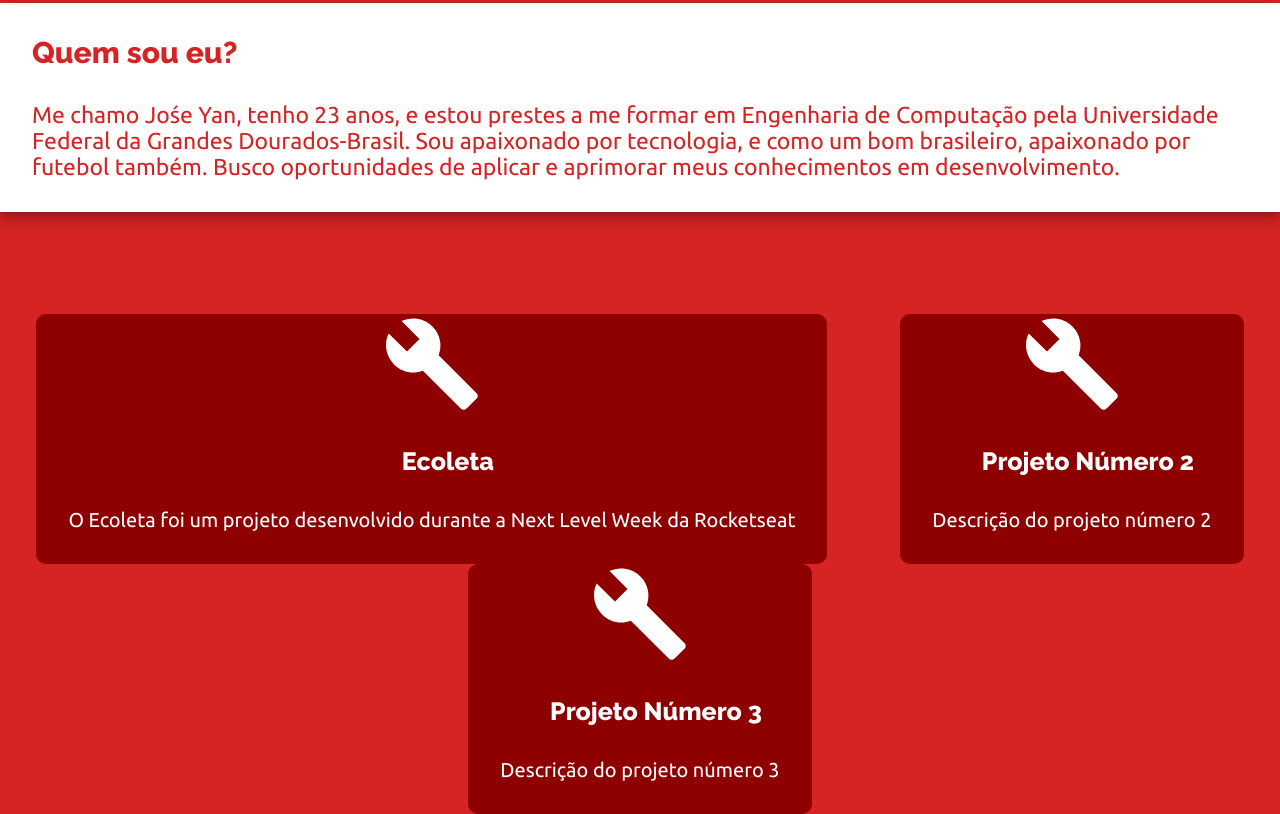
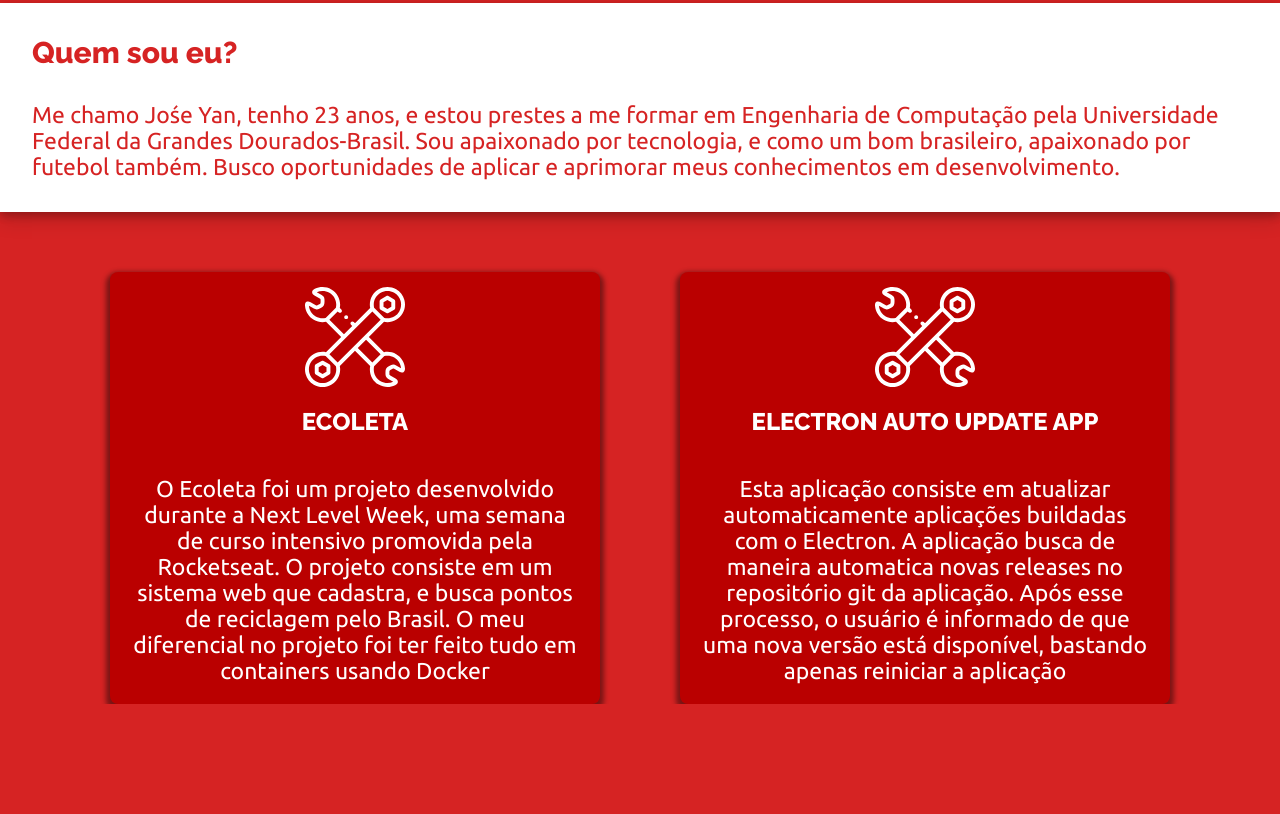
Before and after one commit to YanLipu/YanLipu.github.io, a plain HTML site: page index.html in a window 1280 px wide. Shown: the part 731-1545 px from the top of the page. After the commit the page ends 1435 px from the top, so only its background shows below. Drawn offline with Linux system fonts and the light colour scheme.

Commit message:
09-06 3-01pm version

```diff
--- a/index.html
+++ b/index.html
@@ -12,8 +12,8 @@
 
     <nav class="nav">
         <ul class="nav__list">
-            <li class="nav__item"><a class="nav__button" href="#about">About</a></li>
-            <li class="nav__item"><a class="nav__button" href="#projects">My Projects</a></li>
+            <li class="nav__item"><a class="nav__button" href="#quem-sou-eu" >About</a></li>
+            <li class="nav__item"><a class="nav__button" href="#ecoleta">My Projects</a></li>
             <li class="nav__item"><a class="nav__button" href="#contact">Contact</a></li>
         </ul>
     </nav>
@@ -25,62 +25,49 @@
         </div>
         <img class="main-img" src="/assets/projeto-yan-final.png" alt="working-at-laptop">
     </main>
-    <section id="about">
+
+    <section class="about">
         <div id="about">
-            <h1>Quem sou eu?</h1>
+            <h1 class id="quem-sou-eu">Quem sou eu?</h1>
             <p>Me chamo Jośe Yan, tenho 23 anos, e estou prestes a me formar em Engenharia de Computação
             pela Universidade Federal da Grandes Dourados-Brasil. Sou apaixonado por tecnologia, e como um bom
             brasileiro, apaixonado por futebol também. Busco oportunidades de aplicar e aprimorar meus conhecimentos
             em desenvolvimento.</p>
         </div>
+
     </section>
 
-    <section id="projects">
-        <div class="projectClass">
-            <div class="pro-description">
-                <div class="tool-img">
+    <section class="my-projects">
+        <!-- <div class="container-projects">-->
+            <!-- <div class="container-list"> -->
+                <div id="ecoleta" >
                     <a href="https://github.com/YanLipu/EcoletaYan">
-                    <img class="build-img" src="/assets/build-24px.svg" alt="tool">
+                    <div class="project-image">
+                        <img src="/assets/fix.svg" alt="tool">
+                    </div>
+                    <h1>ECOLETA</h1>
+                    <p>O Ecoleta foi um projeto desenvolvido durante a Next Level Week, uma semana
+                    de curso intensivo promovida pela Rocketseat. O projeto consiste em um sistema web
+                    que cadastra, e busca pontos de reciclagem pelo Brasil. O meu diferencial no projeto
+                    foi ter feito tudo em containers usando Docker</p>
                     </a>
                 </div>
-                <h1>Ecoleta</h1>
-                <p>
-                O Ecoleta foi um projeto desenvolvido durante a Next Level Week da Rocketseat
-                </p>
-            </div>
-
-            <div class="pro-description">
-                <div class="tool-img">
-                    <img class="build-img" src="/assets/build-24px.svg" alt="tool">
+                <div id="ecoleta">
+                    <a href="https://github.com/YanLipu/electron-auto-update-example">
+                    <div class="project-image">
+                        <img src="/assets/fix.svg" alt="tool">
+                    </div>
+                    <h1>ELECTRON AUTO UPDATE APP</h1>
+                    <p>Esta aplicação consiste em atualizar automaticamente aplicações buildadas com
+                    o Electron. A aplicação busca de maneira automatica novas releases no repositório git
+                    da aplicação. Após esse processo, o usuário é informado de que uma nova versão está
+                    disponível, bastando apenas reiniciar a aplicação</p>
+                    </a>
                 </div>
-                <h1>Projeto Número 2</h1>
-                <p>Descrição do projeto número 2</p>
-            </div>
-
-            <div class="pro-description">
-                <div class="tool-img">
-                    <img class="build-img" src="/assets/build-24px.svg" alt="tool">
-                </div>
-                <h1>Projeto Número 3</h1>
-                <p>Descrição do projeto número 3</p>
-            </div>
-        </div>
+            <!-- </div> -->
+        <!-- </div>-->
     </section>
 
 
-
-
-    <!--
-
-
-
-    <section>
-        <div id="contact">
-            <h1>Onde me encontrar?</h1>
-            <p>MINHAS REDES DE CONTATO</p>
-        </div>
-    </section>
-    -->
-
 </body>
 </html>
--- a/styles.css
+++ b/styles.css
@@ -75,60 +75,7 @@ a {
     color: #FFFFFF;
 }
 
-
-
-
-.projectClass {
-    flex: 1;
-    margin-top: 8%;
-    display: flex;
-    width: auto;
-    align-items: center;
-    justify-content: space-around;
-    flex-wrap: wrap;
-}
-.projectClass .pro-description .tool-img{
-    width: 100px;
-    height: 100px;
-    position: relative;
-    left: 50%;
-    transform: translateX(-50%);
-}
-
-.projectClass .pro-description .tool-img img{
-    width: 100px;
-    height: 100px;
-}
-
-.projectClass .pro-description .tool-img:hover{
-    color: #323232;
-}
-
-.projectClass h1 {
-    font-family: "Raleway", sans-serif;
-    font-size: 25px;
-    color: white;
-    /* padding-left: 2rem;
-    padding-top: 2rem; */
-    text-align: center;
-}
-.projectClass p {
-    font-family: "Ubuntu", sans-serif;
-    font-size: 20px;
-    color: white;
-    /* padding-left: 2rem; */
-    /* padding-top: 2rem; */
-    text-align: center;
-}
-
-.projectClass .pro-description {
-    background: #8E0000 ;
-    border-radius: 10px;
-}
-
-
-
-section #about{
+.about {
     display: block;
     margin-top: -140px;
     /* height: 300px; */
@@ -139,7 +86,7 @@ section #about{
 }
 
 
-section h1{
+.about h1{
     font-family: "Raleway", sans-serif;
     font-size: 30px;
     color: #D62323;
@@ -147,12 +94,57 @@ section h1{
     padding-top: 2rem;
 }
 
-section p {
+.about p {
     font-family: "Ubuntu", sans-serif;
     font-size: 23px;
     color: #D62323;
     padding: 2rem;
     text-align: left;
+}
+
+.my-projects img{
+    max-width: 100px;
+    display: block;
+    margin-left: auto;
+    margin-right: auto;
+    margin-top: 15px;
+}
+
+.my-projects {
+    display: flex;
+    flex-wrap: wrap;
+    max-width: 1140px;
+    margin: 0 auto;
+    margin-top: 60px;
+}
+
+.my-projects > div {
+    background-color: #BA0000;
+    border-radius: 8px;
+    box-shadow: 0px 4px 5px 4px rgba(0,0,0,0.43);
+    flex: 1 1 280px;
+    margin: 0 40px;
+    transition: 400ms;
+    cursor: pointer;
+}
+
+.my-projects > div:hover {
+    background-color: #8E0000;
+}
+
+.my-projects h1 {
+    font-family: "Raleway", sans-serif;
+    color: #FFFFFF;
+    text-align: center;
+    padding: 20px;
+}
+
+.my-projects p {
+    font-family: "Ubuntu", sans-serif;
+    font-size: 23px;
+    color: #FFFFFF;
+    text-align: center;
+    padding: 20px;
 }
 
 
@@ -190,25 +182,12 @@ section p {
         margin-top: 10px;
         font-size: 30px;
     }
-
-    section  {
-        display: inline-table;
-        margin-top: 20px;
-        /* height: 300px; */
-        /* background-color: white; */
-        align-items: center;
-        justify-content: center;
-        box-shadow: none;
+    .about {
+        margin-top: 5rem;
     }
 
-    .projects {
-        display: inline-table;
-        margin-top: 20px;
-        /* height: 300px; */
-        background-color: #D62323;
-        align-items: center;
-        justify-content: center;
-        position: inherit;
+    .container-projects {
+        display: flex;
+        flex-wrap: wrap;
     }
-
 }
```
Also changed, not shown: assets/fix.svg (added), assets/oleo.svg (added), assets/recycle.svg (added).
